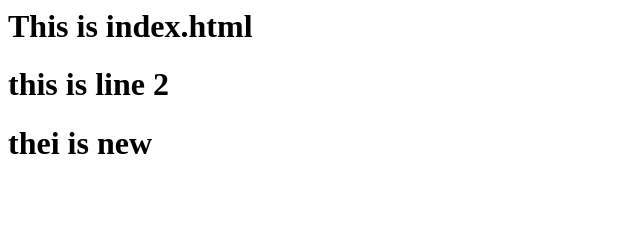
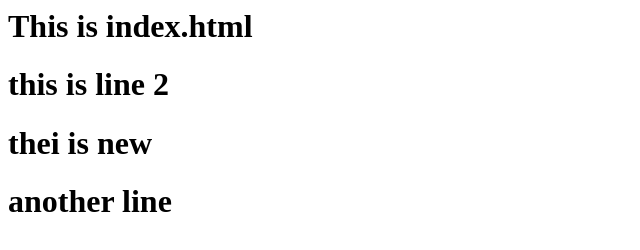
Before and after one commit to KWABENA81/myproject27july, a plain HTML site: page index.html in a window 1280 px wide. Shown: the whole page, without its empty margins (0-640 px from the left). Drawn offline with Linux system fonts and the light colour scheme.

Commit message:
Commit modified again 2

```diff
--- a/index.html
+++ b/index.html
@@ -2,3 +2,4 @@
 <h1>This is index.html</h1>
 <h1>this is line 2</h1>
 <h1>thei is new </h1>
+<h1>another line</h1>
```
